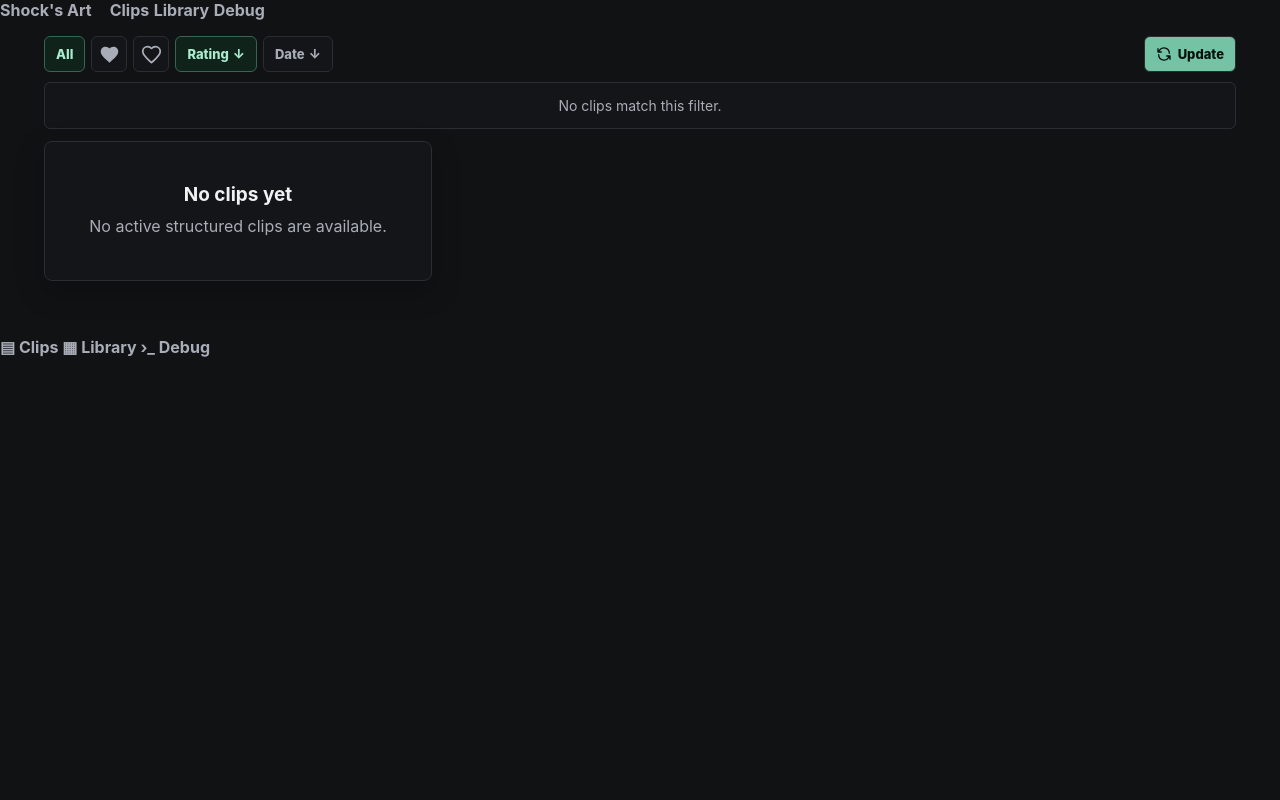
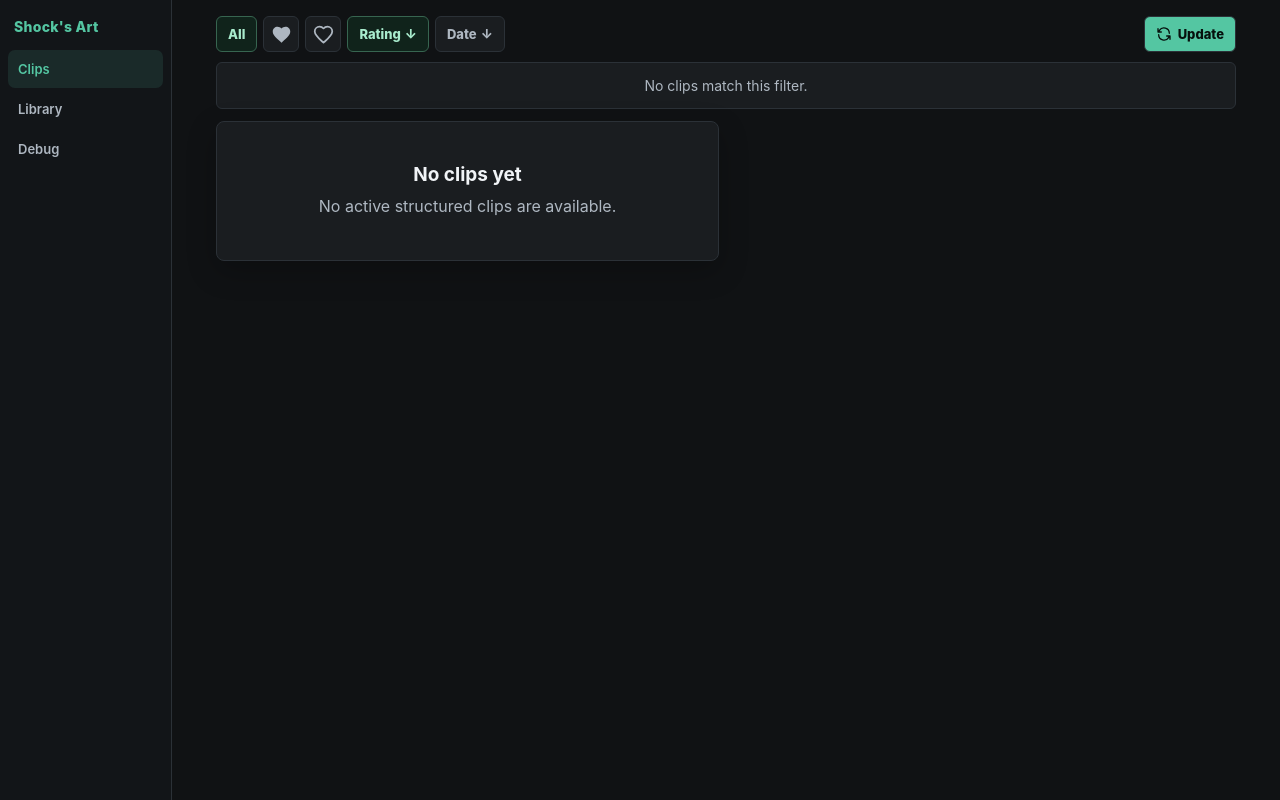
Before and after one commit to pbpunk/shocks-art, a FastAPI app: page / in a window 1280 px wide. Run offline with FastAPI, Linux system fonts and the light colour scheme; data that the repository does not hold is empty; some libraries are stand-ins or nearby versions.

Commit message:
Adopt Neptune rail and bottom navigation shell

```diff
--- a/static/app_shell.css
+++ b/static/app_shell.css
@@ -1,17 +1,19 @@
 :root {
-  --ink: #f1f1f2;
-  --muted: #a8adb7;
-  --line: #2b2d32;
-  --paper: #111214;
-  --panel: #141519;
-  --panel-soft: #1c1d21;
-  --accent: #74c3a4;
-  --accent-dark: #5caf90;
-  --warning: #efbd58;
-  --danger: #ef7c80;
-  --terminal: #0d0e10;
-  --terminal-line: #25272c;
+  --bg: #101214;
+  --paper: #101214;
+  --panel: #1a1d20;
+  --panel-soft: #20252a;
+  --line: #2b3137;
+  --ink: #f1f4f7;
+  --muted: #aeb7c1;
+  --accent: #54c6a2;
+  --accent-dark: #46ae8d;
+  --warning: #f2bd5c;
+  --danger: #ff7777;
+  --terminal: #0d0f11;
+  --terminal-line: #252b30;
   --shadow: 0 10px 30px rgb(0 0 0 / 24%);
+  --green-soft: rgb(84 198 162 / 12%);
 }
 
 body {
@@ -19,54 +21,182 @@ body {
   color: var(--ink);
 }
 
-.topbar {
-  background: var(--paper);
-  border-bottom-color: var(--line);
+.app-shell {
+  display: flex;
+  min-height: 100dvh;
 }
 
-.topbar .brand {
+.side-rail {
+  width: 172px;
+  flex: 0 0 172px;
+  display: flex;
+  flex-direction: column;
+  flex-wrap: nowrap;
+  gap: 0;
+  position: sticky;
+  top: 0;
+  height: 100dvh;
+  overflow-y: auto;
+  background: #121518;
+  border-right: 1px solid var(--line);
+  z-index: 20;
+}
+
+.rail-logo {
+  display: block;
+  padding: 18px 14px 10px;
+  color: var(--accent);
+  font-size: 14px;
+  font-weight: 800;
+  letter-spacing: .02em;
+  line-height: 1.25;
+  text-decoration: none;
+}
+
+.rail-nav {
+  flex: 1;
+  display: flex;
+  flex-direction: column;
+  gap: 2px;
+  padding: 4px 8px 12px;
+}
+
+.rail-item {
+  display: flex;
+  align-items: center;
+  min-height: 38px;
+  padding: 9px 10px;
+  border-radius: 7px;
+  color: var(--muted);
+  font-size: 13px;
+  font-weight: 600;
+  text-decoration: none;
+}
+
+.rail-item:hover {
+  background: rgb(255 255 255 / 5%);
   color: var(--ink);
 }
 
-.topbar nav {
-  display: grid;
-  grid-template-columns: repeat(3, minmax(88px, 1fr));
-  align-items: stretch;
-  width: min(460px, 100%);
-  gap: 0;
-  border-bottom: 1px solid var(--line);
+.rail-item.active,
+.rail-item[aria-current="page"] {
+  background: var(--green-soft);
+  color: var(--accent);
 }
 
-.topbar nav a {
-  position: relative;
+.app-main {
+  flex: 1;
+  min-width: 0;
+}
+
+.app-main > main {
+  width: 100%;
+}
+
+/* Optional FAST-DVR/JARVIS second-level navigation. Pages opt into this block only when useful. */
+.secondary-nav,
+.sub-nav {
+  position: sticky;
+  top: 0;
+  z-index: 15;
   display: flex;
+  gap: 0;
+  overflow-x: auto;
+  background: var(--paper);
+  border-bottom: 1px solid var(--line);
+  scrollbar-width: none;
+}
+
+.secondary-nav::-webkit-scrollbar,
+.sub-nav::-webkit-scrollbar {
+  display: none;
+}
+
+.secondary-nav a,
+.secondary-nav button,
+.sub-nav a,
+.sub-nav button {
+  flex: 0 0 auto;
+  min-height: 40px;
+  margin: 0 0 -1px;
+  padding: 10px 14px 9px;
+  border: 0;
+  border-bottom: 2px solid transparent;
+  border-radius: 0;
+  background: transparent;
+  color: var(--muted);
+  font: inherit;
+  font-size: 13px;
+  font-weight: 500;
+  text-decoration: none;
+  cursor: pointer;
+}
+
+.secondary-nav a:hover,
+.secondary-nav button:hover,
+.sub-nav a:hover,
+.sub-nav button:hover {
+  color: var(--ink);
+  background: transparent;
+}
+
+.secondary-nav .active,
+.secondary-nav [aria-current="page"],
+.sub-nav .active,
+.sub-nav [aria-current="page"] {
+  color: var(--accent);
+  border-bottom-color: var(--accent);
+}
+
+.bottom-nav {
+  display: none;
+  gap: 0;
+  flex-wrap: nowrap;
+  position: fixed;
+  right: 0;
+  bottom: 0;
+  left: 0;
+  z-index: 30;
+  background: #121518;
+  border-top: 1px solid var(--line);
+  padding-bottom: env(safe-area-inset-bottom, 0);
+}
+
+.bottom-nav-inner {
+  display: flex;
+  width: 100%;
+}
+
+.bottom-nav-item {
+  flex: 1;
+  display: flex;
+  flex-direction: column;
   align-items: center;
   justify-content: center;
-  min-height: 44px;
-  padding: 0 12px;
+  gap: 2px;
+  min-height: 58px;
+  padding: 7px 2px 5px;
   color: var(--muted);
-  font-weight: 700;
+  font-size: 10px;
+  font-weight: 600;
   text-decoration: none;
 }
 
-.topbar nav a:hover {
+.bottom-nav-item:hover {
   color: var(--ink);
 }
 
-.topbar nav a.active,
-.topbar nav a[aria-current="page"] {
+.bottom-nav-item.active,
+.bottom-nav-item[aria-current="page"] {
   color: var(--accent);
 }
 
-.topbar nav a.active::after,
-.topbar nav a[aria-current="page"]::after {
-  content: "";
-  position: absolute;
-  left: 0;
-  right: 0;
-  bottom: -1px;
-  height: 3px;
-  background: var(--accent);
+.bottom-nav-icon {
+  display: block;
+  min-height: 24px;
+  font-size: 22px;
+  font-weight: 500;
+  line-height: 24px;
 }
 
 button,
```
Also changed, not shown: other parts of static/app_shell.css (+11 -17 lines).
